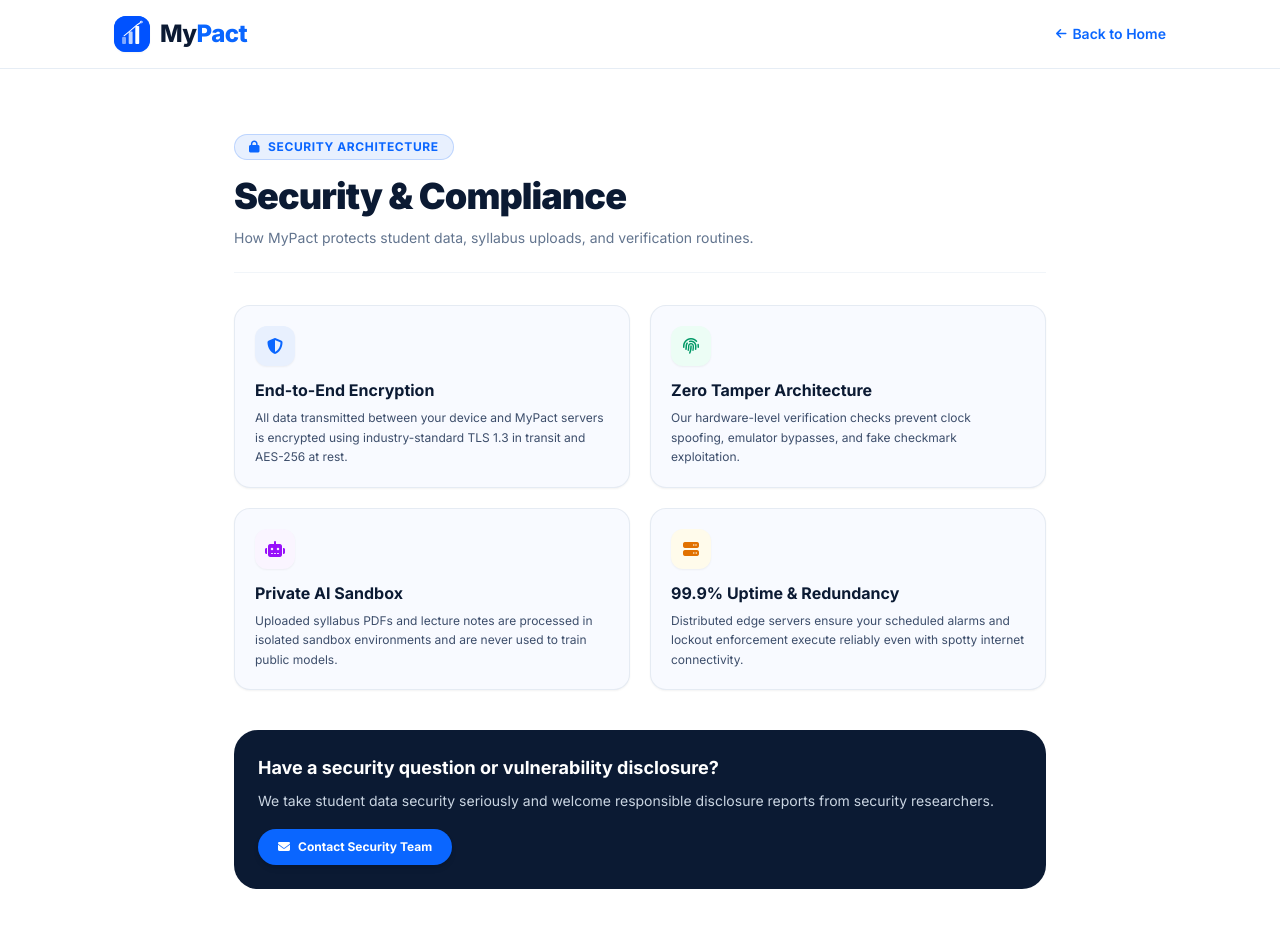
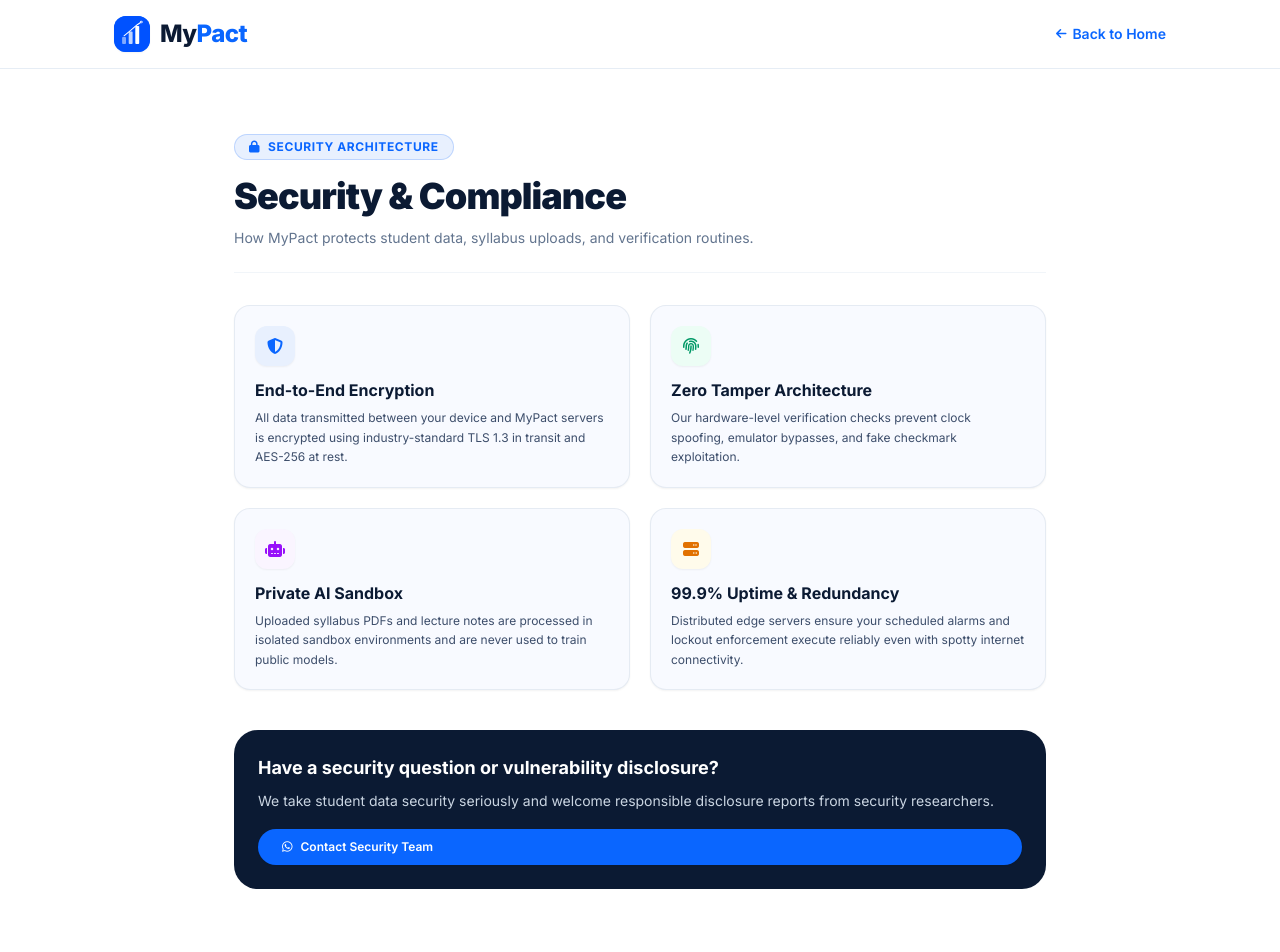
Before and after one commit to CodeWithHife/My-Pact, a Next.js app: page /security in a window 1280 px wide. Shown: the top 952 px of the page. Built offline with nearby package versions, Linux system fonts and the light colour scheme.

Commit message:
Replace all support mailto links with WhatsApp direct contact 09027874036

```diff
--- a/src/app/privacy/page.tsx
+++ b/src/app/privacy/page.tsx
@@ -105,9 +105,14 @@ export default function PrivacyPolicyPage() {
               5. Contact Us
             </h2>
             <p>
-              If you have any privacy questions or requests, please reach out to us at{" "}
-              <a href="mailto:privacy@mypact.app" className="text-[#0a66ff] font-semibold underline">
-                privacy@mypact.app
+              If you have any privacy questions or requests, please reach out to us via WhatsApp at{" "}
+              <a
+                href="https://wa.me/2349027874036?text=Hello%20MyPact%20Support,%20I%20have%20a%20privacy%20inquiry"
+                target="_blank"
+                rel="noopener noreferrer"
+                className="text-[#0a66ff] font-semibold underline"
+              >
+                +234 902 787 4036
               </a>.
             </p>
           </section>
--- a/src/app/security/page.tsx
+++ b/src/app/security/page.tsx
@@ -104,10 +104,12 @@ export default function SecurityPage() {
             We take student data security seriously and welcome responsible disclosure reports from security researchers.
           </p>
           <a
-            href="mailto:security@mypact.app"
-            className="inline-flex items-center gap-2 px-5 py-2.5 rounded-full bg-[#0a66ff] hover:bg-[#084bc2] text-white text-xs font-bold transition-all shadow-md"
+            href="https://wa.me/2349027874036?text=Hello%20MyPact%20Security%20Team,%20I%20have%20a%20security%20question"
+            target="_blank"
+            rel="noopener noreferrer"
+            className="px-6 py-2.5 rounded-full bg-[#0a66ff] hover:bg-[#084bc2] text-white font-semibold text-xs shadow-xs transition-all whitespace-nowrap flex items-center gap-2 cursor-pointer"
           >
-            <i className="fas fa-envelope text-xs"></i>
+            <i className="fab fa-whatsapp text-xs"></i>
             <span>Contact Security Team</span>
           </a>
         </div>
--- a/src/app/terms/page.tsx
+++ b/src/app/terms/page.tsx
@@ -114,9 +114,14 @@ export default function TermsOfServicePage() {
               7. Contact Us
             </h2>
             <p>
-              For legal inquiries or questions regarding these Terms, contact our legal team at{" "}
-              <a href="mailto:support@mypact.app" className="text-[#0a66ff] font-semibold underline">
-                support@mypact.app
+              For legal inquiries or questions regarding these Terms, contact our team via WhatsApp or call at{" "}
+              <a
+                href="https://wa.me/2349027874036?text=Hello%20MyPact%20Support,%20I%20have%20a%20legal/terms%20inquiry"
+                target="_blank"
+                rel="noopener noreferrer"
+                className="text-[#0a66ff] font-semibold underline"
+              >
+                +234 902 787 4036
               </a>.
             </p>
           </section>
```
